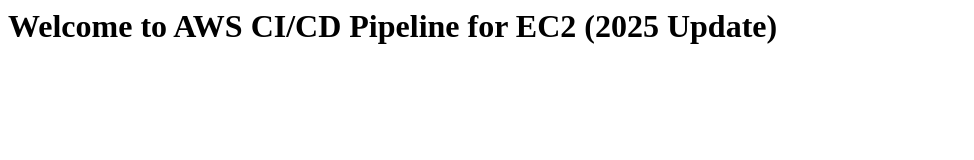
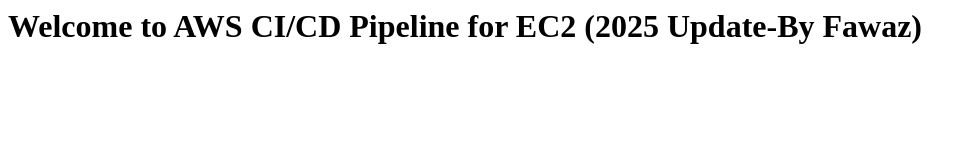
Before and after one commit to almolaiky2023/ec2-cicd-app, a plain HTML site: page index.html in a window 1280 px wide. Shown: the whole page, without its empty margins (0-974 px from the left). Drawn offline with Linux system fonts and the light colour scheme.

Commit message:
Updated homepage for CI/CD test

```diff
--- a/index.html
+++ b/index.html
@@ -1,3 +1,3 @@
 <html>
-  <h1>Welcome to AWS CI/CD Pipeline for EC2 (2025 Update)</h1>
+  <h1>Welcome to AWS CI/CD Pipeline for EC2 (2025 Update-By Fawaz)</h1>
 </html>
```
